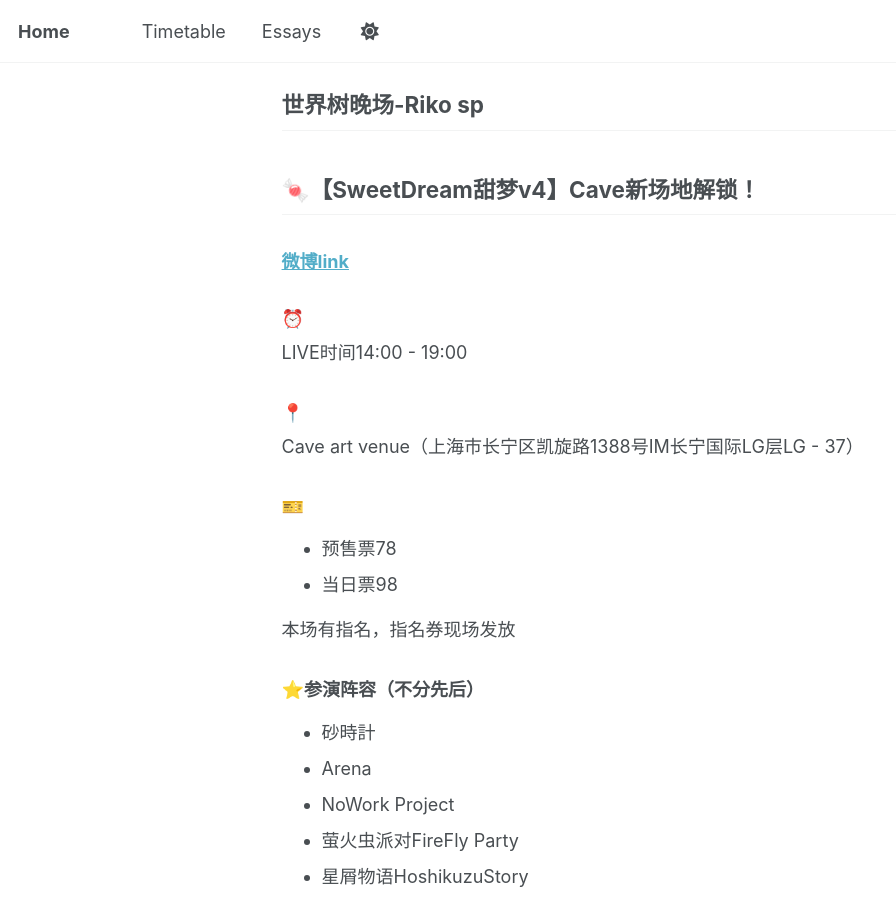
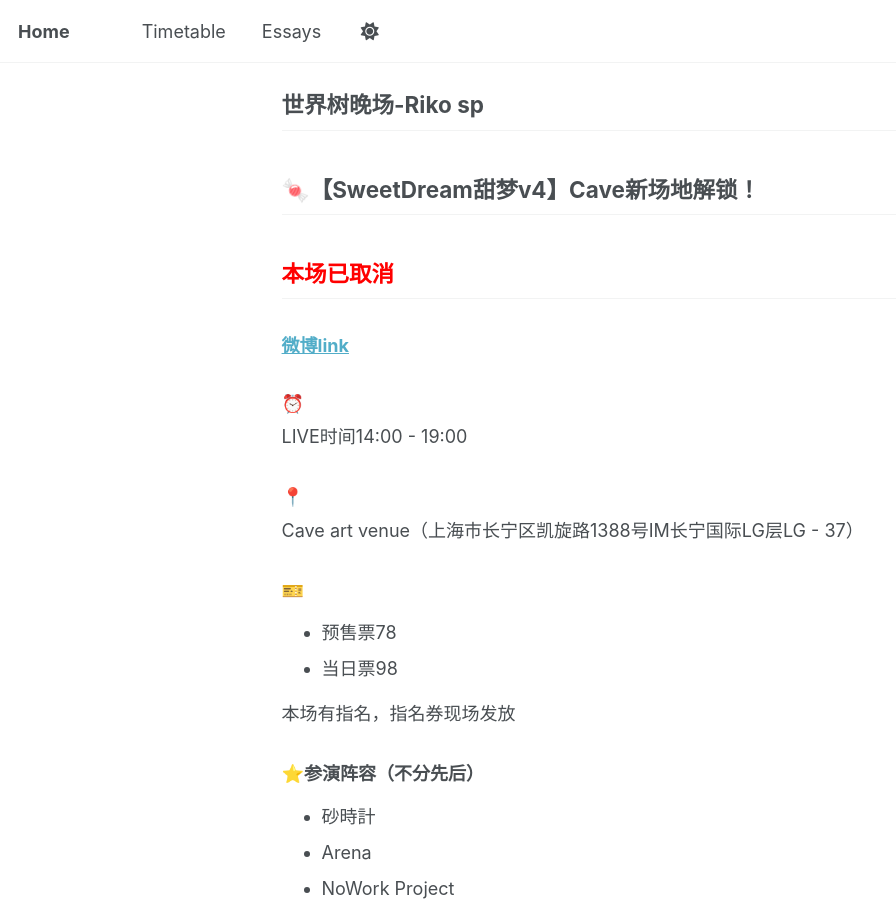
Before and after one commit to renloli/renloli.github.io, a Jekyll site: the page built from _timetable/2025/05/24.md, in a window 1280 px wide and 900 px high, scrolled down 1230 px. Shown: the whole window, without its empty margins (0-896 px from the left). Built offline with Jekyll 4.4.1, drawn with Linux system fonts in a browser that asks for light colours.

Commit message:
Update 20250524.

```diff
--- a/_timetable/2025/05/24.md
+++ b/_timetable/2025/05/24.md
@@ -38,6 +38,8 @@ tags: [🎂, 指名]
 ## 世界树晚场-Riko sp
 
 ## 🍬【SweetDream甜梦v4】Cave新场地解锁！
+
+## <span style="color:red;">本场已取消</span>
 
 ### [微博link](https://weibo.com/6427764773/PsfaFhLEF#comment)
 
```
